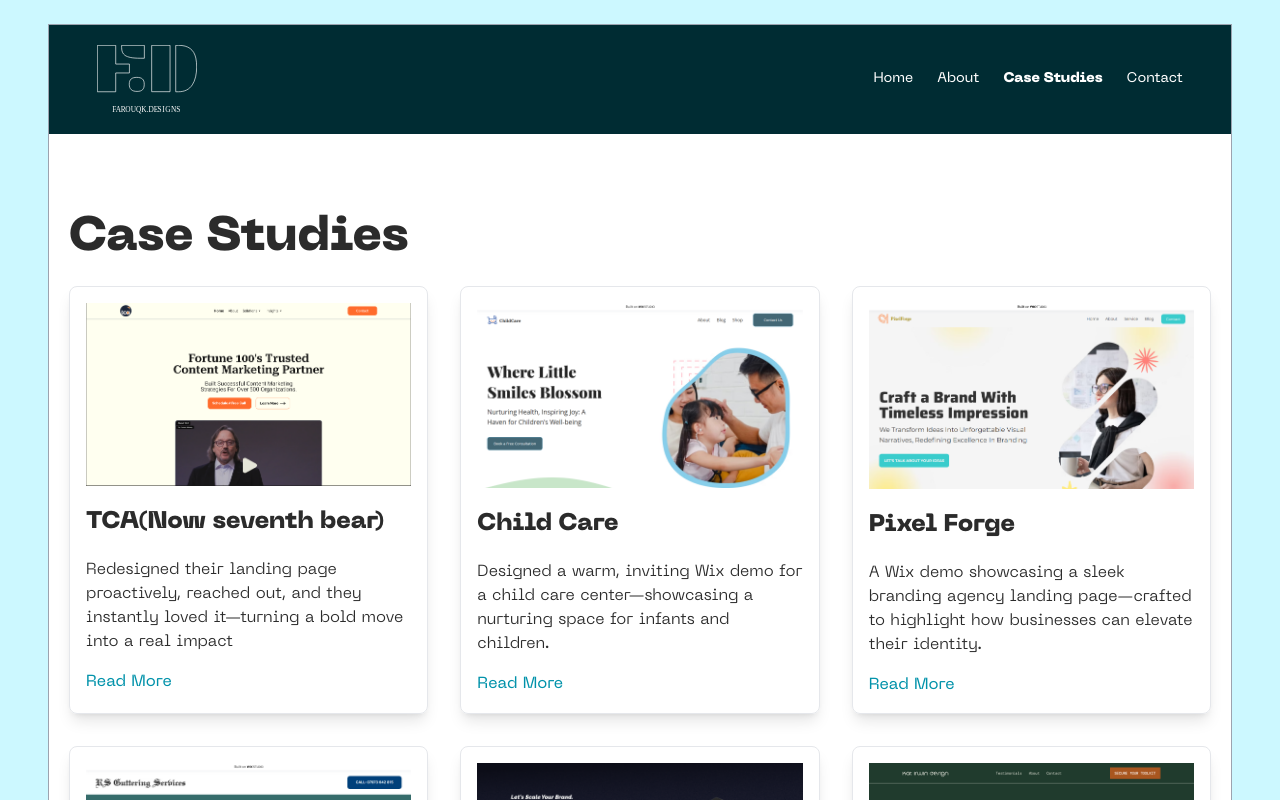
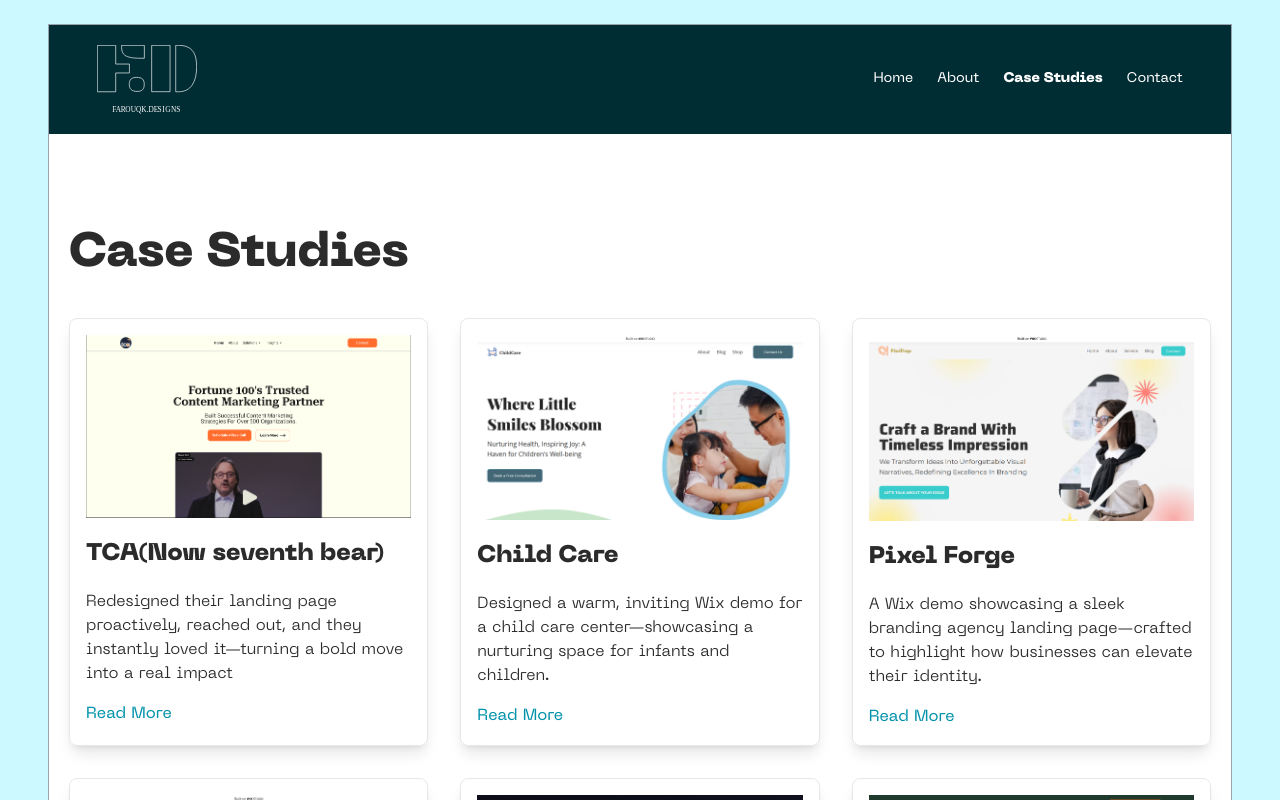
Before and after one commit to reality-farouqk/farouqkdesigns, a Next.js app: page /case-studies in a window 1280 px wide. Shown: the top 800 px of the page. Built offline with nearby package versions, Linux system fonts and the light colour scheme.

Commit message:
small edit

```diff
--- a/app/case-studies/page.tsx
+++ b/app/case-studies/page.tsx
@@ -56,8 +56,8 @@ export default function Home() {
   return (
     <>
       {/* <Header /> */}
-      <div className="bg-white text-[#2b2b2b] container mx-auto px-5 py-20">
-        <h1 className="text-3xl lg:text-5xl font-bold mb-6">Case Studies</h1>
+      <div className="bg-white text-[#2b2b2b] container mx-auto px-5 py-24">
+        <h1 className="text-3xl lg:text-5xl font-bold mb-10">Case Studies</h1>
         <div className="grid grid-cols-1 md:grid-cols-2 lg:grid-cols-3 gap-8">
           {caseStudies.map((caseStudy) => (
             <div key={caseStudy.id} className="border p-4 rounded-lg shadow-lg">
```
